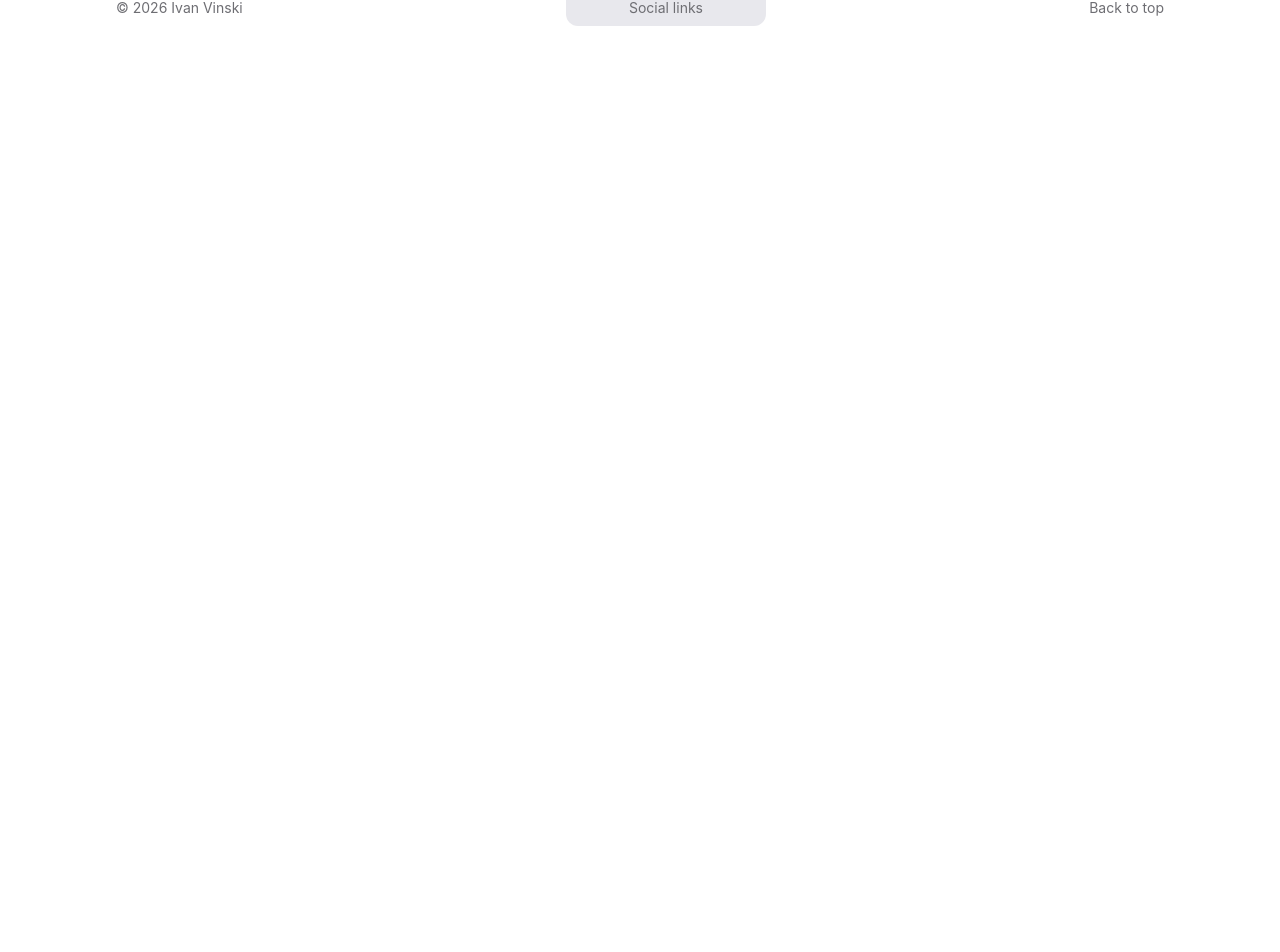
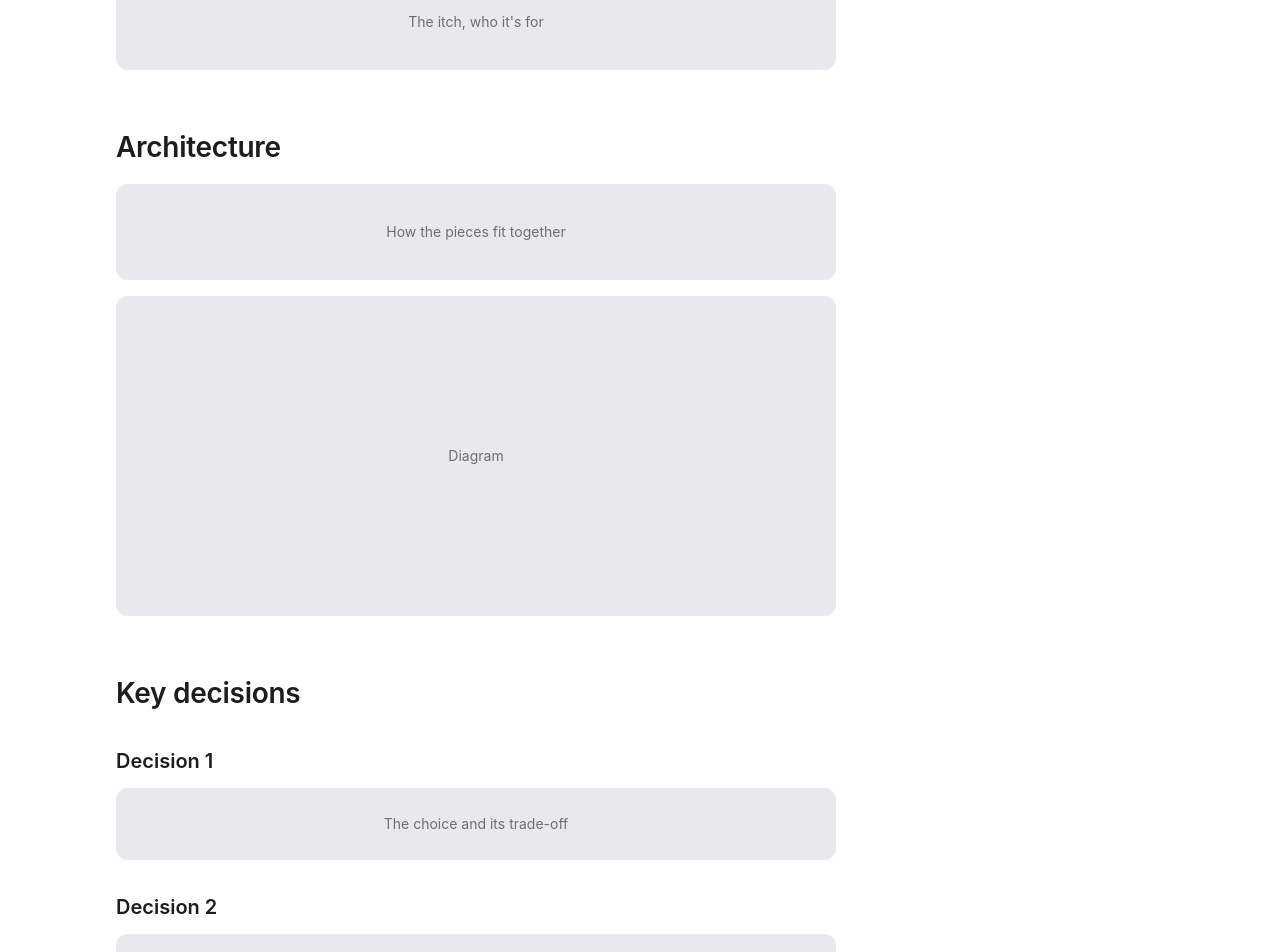
Before and after one commit to vindotski/website, a Next.js app: page /samples/template in a window 1280 px wide. Shown: the part 1057-2009 px from the top of the page. Before the commit the page ends 1115 px from the top, so only its background shows below. Built offline with nearby package versions, Linux system fonts and the light colour scheme.

Commit message:
feat(sample): wireframe detail write-up body

```diff
--- a/app/samples/template/page.module.css
+++ b/app/samples/template/page.module.css
@@ -7,3 +7,16 @@
 .links > * {
   min-width: 140px;
 }
+
+.decision {
+  display: flex;
+  flex-direction: column;
+  gap: 12px;
+  margin-top: 16px;
+}
+
+.decision h3 {
+  margin: 0;
+  font-size: 20px;
+  font-weight: 600;
+}
--- a/app/samples/template/page.tsx
+++ b/app/samples/template/page.tsx
@@ -1,8 +1,11 @@
 import Placeholder from "../../_components/Placeholder";
+import { DetailBlock, DetailBody } from "../../_components/detail/DetailBody";
 import DetailIntro from "../../_components/detail/DetailIntro";
 import DetailPage from "../../_components/detail/DetailPage";
 import Facts from "../../_components/detail/Facts";
 import styles from "./page.module.css";
+
+const decisions = ["Decision 1", "Decision 2", "Decision 3"];
 
 export default function SampleTemplate() {
   return (
@@ -18,6 +21,30 @@ export default function SampleTemplate() {
       <Facts labels={["Type", "Stack", "Year", "Status"]} />
 
       <Placeholder label="Hero image" height={420} />
+
+      <DetailBody>
+        <DetailBlock title="Why I built it">
+          <Placeholder label="The itch, who it's for" height={96} />
+        </DetailBlock>
+
+        <DetailBlock title="Architecture">
+          <Placeholder label="How the pieces fit together" height={96} />
+          <Placeholder label="Diagram" height={320} />
+        </DetailBlock>
+
+        <DetailBlock title="Key decisions">
+          {decisions.map((decision) => (
+            <div key={decision} className={styles.decision}>
+              <h3>{decision}</h3>
+              <Placeholder label="The choice and its trade-off" height={72} />
+            </div>
+          ))}
+        </DetailBlock>
+
+        <DetailBlock title="What I'd do next">
+          <Placeholder label="Next steps, open questions" height={96} />
+        </DetailBlock>
+      </DetailBody>
     </DetailPage>
   );
 }
```
